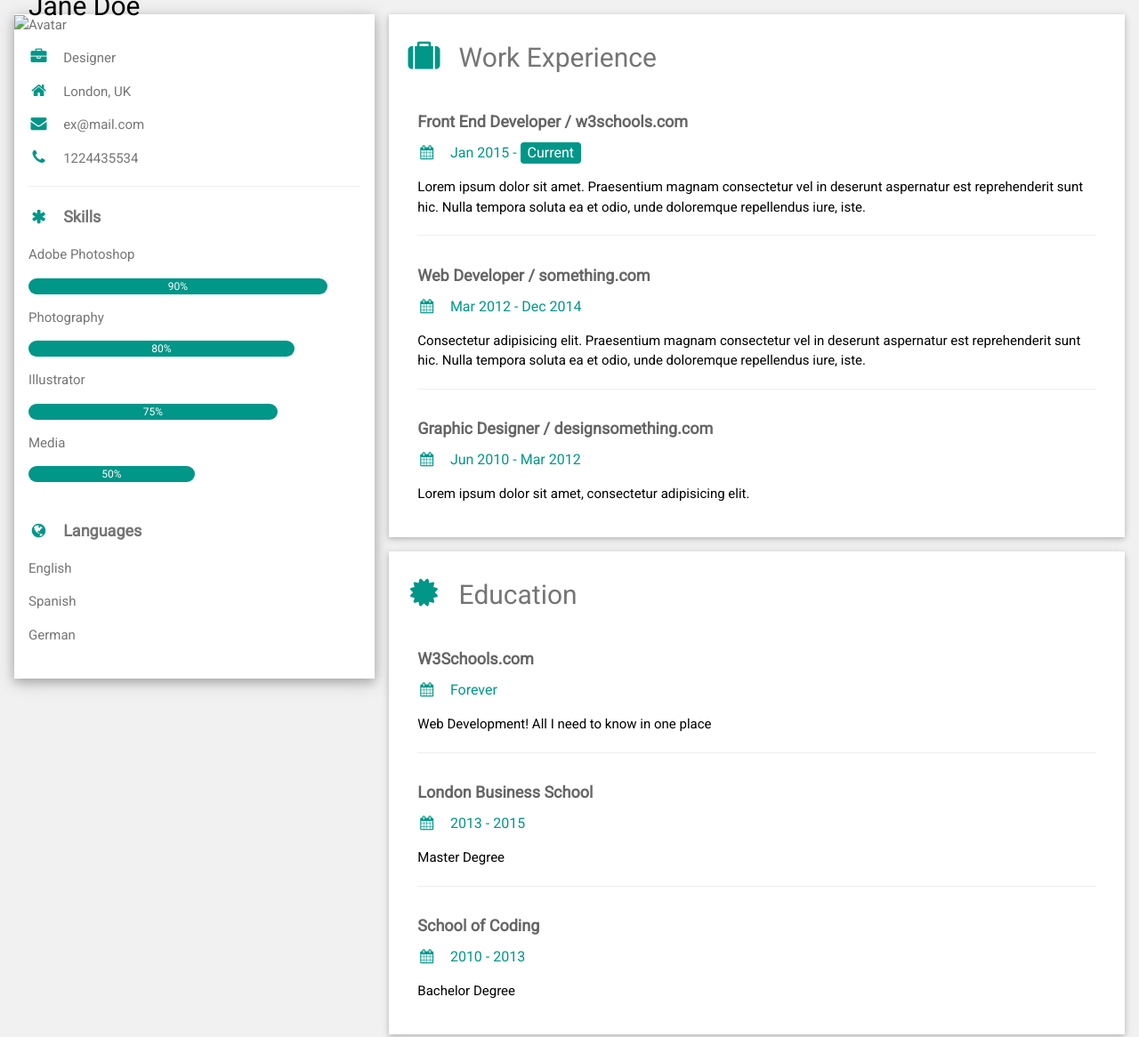
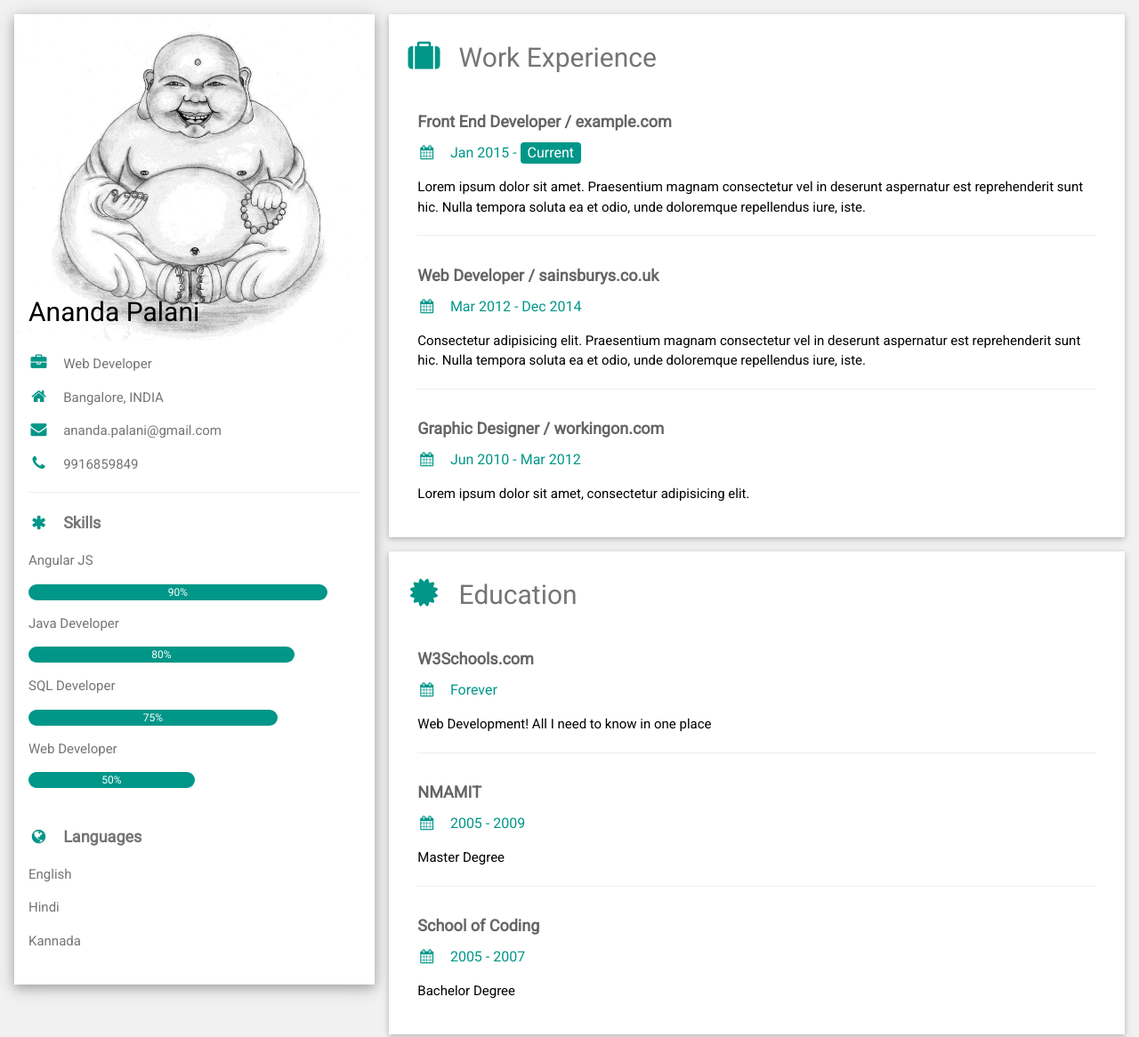
Before and after one commit to anandapalani/anandapalani.github.io, a plain HTML site: page index.html in a window 1280 px wide. Shown: the top 1166 px of the page at 89% size. Drawn offline with nearby package versions, Linux system fonts and the light colour scheme.

Commit message:
Signed-off-by: Palani <ananda.palani@bt.com>

```diff
--- a/index.html
+++ b/index.html
@@ -1,6 +1,6 @@
 <!DOCTYPE html>
 <html>
-<title>W3.CSS Template</title>
+<title>Ananda Resume </title>
 <meta charset="UTF-8">
 <meta name="viewport" content="width=device-width, initial-scale=1">
 <link rel="stylesheet" href="http://www.w3schools.com/lib/w3.css">
@@ -22,38 +22,38 @@ html,body,h1,h2,h3,h4,h5,h6 {font-family: "Roboto", sans-serif}
 
       <div class="w3-white w3-text-grey w3-card-4">
         <div class="w3-display-container">
-          <img src="/w3images/avatar_hat.jpg" style="width:100%" alt="Avatar">
+          <img src="/Images/laughing_buddha_by_babygirl34.jpg" style="width:100%" alt="Avatar">
           <div class="w3-display-bottomleft w3-container w3-text-black">
-            <h2>Jane Doe</h2>
+            <h2>Ananda Palani</h2>
           </div>
         </div>
         <div class="w3-container">
-          <p><i class="fa fa-briefcase fa-fw w3-margin-right w3-large w3-text-teal"></i>Designer</p>
-          <p><i class="fa fa-home fa-fw w3-margin-right w3-large w3-text-teal"></i>London, UK</p>
-          <p><i class="fa fa-envelope fa-fw w3-margin-right w3-large w3-text-teal"></i>ex@mail.com</p>
-          <p><i class="fa fa-phone fa-fw w3-margin-right w3-large w3-text-teal"></i>1224435534</p>
+          <p><i class="fa fa-briefcase fa-fw w3-margin-right w3-large w3-text-teal"></i>Web Developer</p>
+          <p><i class="fa fa-home fa-fw w3-margin-right w3-large w3-text-teal"></i>Bangalore, INDIA</p>
+          <p><i class="fa fa-envelope fa-fw w3-margin-right w3-large w3-text-teal"></i>ananda.palani@gmail.com</p>
+          <p><i class="fa fa-phone fa-fw w3-margin-right w3-large w3-text-teal"></i>9916859849</p>
           <hr>
 
           <p class="w3-large"><b><i class="fa fa-asterisk fa-fw w3-margin-right w3-text-teal"></i>Skills</b></p>
-          <p>Adobe Photoshop</p>
+          <p>Angular JS</p>
           <div class="w3-progress-container w3-round-xlarge w3-small">
             <div class="w3-progressbar w3-round-xlarge w3-teal" style="width:90%">
               <div class="w3-center w3-text-white">90%</div>
             </div>
           </div>
-          <p>Photography</p>
+          <p>Java Developer</p>
           <div class="w3-progress-container w3-round-xlarge w3-small">
             <div class="w3-progressbar w3-round-xlarge w3-teal" style="width:80%">
               <div class="w3-center w3-text-white">80%</div>
             </div>
           </div>
-          <p>Illustrator</p>
+          <p>SQL Developer</p>
           <div class="w3-progress-container w3-round-xlarge w3-small">
             <div class="w3-progressbar w3-round-xlarge w3-teal" style="width:75%">
               <div class="w3-center w3-text-white">75%</div>
             </div>
           </div>
-          <p>Media</p>
+          <p>Web Developer</p>
           <div class="w3-progress-container w3-round-xlarge w3-small">
             <div class="w3-progressbar w3-round-xlarge w3-teal" style="width:50%">
               <div class="w3-center w3-text-white">50%</div>
@@ -66,11 +66,11 @@ html,body,h1,h2,h3,h4,h5,h6 {font-family: "Roboto", sans-serif}
           <div class="w3-progress-container w3-round-xlarge">
             <div class="w3-progressbar w3-round-xlarge w3-teal" style="width:100%"></div>
           </div>
-          <p>Spanish</p>
+          <p>Hindi</p>
           <div class="w3-progress-container w3-round-xlarge">
             <div class="w3-progressbar w3-round-xlarge w3-teal" style="width:55%"></div>
           </div>
-          <p>German</p>
+          <p>Kannada</p>
           <div class="w3-progress-container w3-round-xlarge">
             <div class="w3-progressbar w3-round-xlarge w3-teal" style="width:25%"></div>
           </div>
@@ -87,19 +87,19 @@ html,body,h1,h2,h3,h4,h5,h6 {font-family: "Roboto", sans-serif}
       <div class="w3-container w3-card-2 w3-white w3-margin-bottom">
         <h2 class="w3-text-grey w3-padding-16"><i class="fa fa-suitcase fa-fw w3-margin-right w3-xxlarge w3-text-teal"></i>Work Experience</h2>
         <div class="w3-container">
-          <h5 class="w3-opacity"><b>Front End Developer / w3schools.com</b></h5>
+          <h5 class="w3-opacity"><b>Front End Developer / example.com</b></h5>
           <h6 class="w3-text-teal"><i class="fa fa-calendar fa-fw w3-margin-right"></i>Jan 2015 - <span class="w3-tag w3-teal w3-round">Current</span></h6>
           <p>Lorem ipsum dolor sit amet. Praesentium magnam consectetur vel in deserunt aspernatur est reprehenderit sunt hic. Nulla tempora soluta ea et odio, unde doloremque repellendus iure, iste.</p>
           <hr>
         </div>
         <div class="w3-container">
-          <h5 class="w3-opacity"><b>Web Developer / something.com</b></h5>
+          <h5 class="w3-opacity"><b>Web Developer / sainsburys.co.uk</b></h5>
           <h6 class="w3-text-teal"><i class="fa fa-calendar fa-fw w3-margin-right"></i>Mar 2012 - Dec 2014</h6>
           <p>Consectetur adipisicing elit. Praesentium magnam consectetur vel in deserunt aspernatur est reprehenderit sunt hic. Nulla tempora soluta ea et odio, unde doloremque repellendus iure, iste.</p>
           <hr>
         </div>
         <div class="w3-container">
-          <h5 class="w3-opacity"><b>Graphic Designer / designsomething.com</b></h5>
+          <h5 class="w3-opacity"><b>Graphic Designer / workingon.com</b></h5>
           <h6 class="w3-text-teal"><i class="fa fa-calendar fa-fw w3-margin-right"></i>Jun 2010 - Mar 2012</h6>
           <p>Lorem ipsum dolor sit amet, consectetur adipisicing elit. </p><br>
         </div>
@@ -114,14 +114,14 @@ html,body,h1,h2,h3,h4,h5,h6 {font-family: "Roboto", sans-serif}
           <hr>
         </div>
         <div class="w3-container">
-          <h5 class="w3-opacity"><b>London Business School</b></h5>
-          <h6 class="w3-text-teal"><i class="fa fa-calendar fa-fw w3-margin-right"></i>2013 - 2015</h6>
+          <h5 class="w3-opacity"><b>NMAMIT</b></h5>
+          <h6 class="w3-text-teal"><i class="fa fa-calendar fa-fw w3-margin-right"></i>2005 - 2009</h6>
           <p>Master Degree</p>
           <hr>
         </div>
         <div class="w3-container">
           <h5 class="w3-opacity"><b>School of Coding</b></h5>
-          <h6 class="w3-text-teal"><i class="fa fa-calendar fa-fw w3-margin-right"></i>2010 - 2013</h6>
+          <h6 class="w3-text-teal"><i class="fa fa-calendar fa-fw w3-margin-right"></i>2005 - 2007</h6>
           <p>Bachelor Degree</p><br>
         </div>
       </div>
@@ -143,7 +143,7 @@ html,body,h1,h2,h3,h4,h5,h6 {font-family: "Roboto", sans-serif}
   <i class="fa fa-pinterest-p w3-hover-text-red w3-large"></i>
   <i class="fa fa-twitter w3-hover-text-light-blue w3-large"></i>
   <i class="fa fa-linkedin w3-hover-text-indigo w3-large"></i>
-  <p>Powered by <a href="http://www.w3schools.com/w3css/default.asp" target="_blank">w3.css</a></p>
+
 </footer>
 
 </body>
```
Also changed, not shown: Images/laughing_buddha_by_babygirl34.jpg (added).
